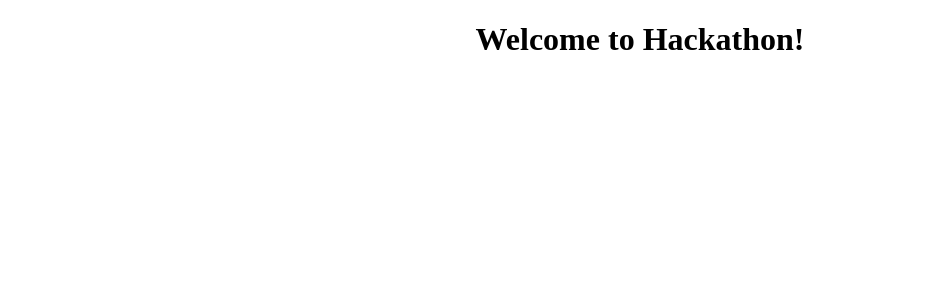
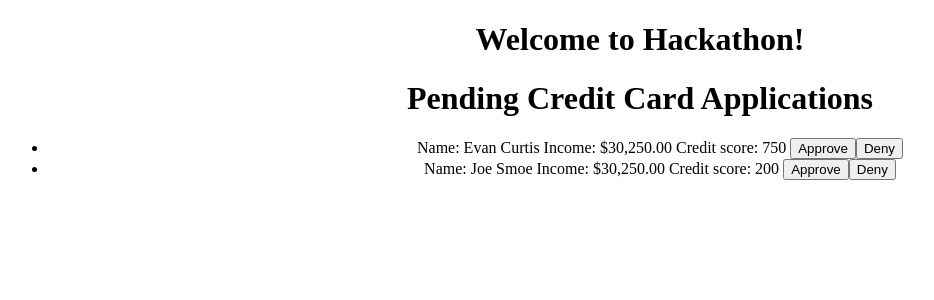
Before and after one commit to ewcurtis/Hackathon, an Angular app in the folder Hackathon/: page / in a window 1280 px wide. Shown: the top 300 px of the page, without its empty margins (0-934 px from the left). Built offline with nearby package versions, Linux system fonts and the light colour scheme.

Commit message:
added employee component

```diff
--- a/Hackathon/src/app/app.component.html
+++ b/Hackathon/src/app/app.component.html
@@ -3,3 +3,5 @@
   <h1>
     Welcome to {{ title }}!
   </h1>
+
+  <app-employee></app-employee>
--- a/Hackathon/src/app/app.module.ts
+++ b/Hackathon/src/app/app.module.ts
@@ -2,10 +2,12 @@ import { BrowserModule } from '@angular/platform-browser';
 import { NgModule } from '@angular/core';
 
 import { AppComponent } from './app.component';
+import { EmployeeComponent } from './employee/employee.component';
 
 @NgModule({
   declarations: [
-    AppComponent
+    AppComponent,
+    EmployeeComponent
   ],
   imports: [
     BrowserModule
--- /dev/null
+++ b/Hackathon/src/app/employee/employee.component.html
@@ -0,0 +1,9 @@
+<h1>Pending Credit Card Applications</h1>
+
+<ul>
+  <li *ngFor= 'let customer of customers'>
+    Name: {{customer.name}} Income: {{customer.income | currency}} Credit score: {{customer.creditScore}}
+    <button (click) = 'approve(customer)'>Approve</button>
+    <button (click) = 'deny(customer)'>Deny</button>
+  </li>
+</ul>
--- /dev/null
+++ b/Hackathon/src/app/employee/employee.component.ts
@@ -0,0 +1,48 @@
+import { Component, OnInit } from '@angular/core';
+import { PendingApp } from './pendingApp';
+
+@Component({
+  selector: 'app-employee',
+  templateUrl: './employee.component.html',
+  styleUrls: ['./employee.component.css']
+})
+export class EmployeeComponent implements OnInit {
+
+  customers: PendingApp[] = [new PendingApp('Evan Curtis', 30250, 750),
+  new PendingApp('Joe Smoe', 30250, 200)];
+
+  constructor() { }
+
+  ngOnInit() {
+  }
+
+  load() {
+    return this.customers;
+  }
+
+deny(p: PendingApp) {
+  //console.log(p);
+  console.log('denied');
+  this.customers = this.customers.filter((c) => {
+    if (c !== p) {
+      return c;
+    }
+  });
+  window.alert('Customer Denied');
+  this.load();
+  for (let cs of this.customers) {
+    console.log(cs);
+  }
+}
+
+approve(p: PendingApp) {
+  console.log('approved');
+  this.customers = this.customers.filter((c) => {
+    if (c !== p) {
+      return c;
+    }
+  });
+  window.alert('Customer Approved');
+  this.load();
+}
+}
--- /dev/null
+++ b/Hackathon/src/app/employee/pendingApp.ts
@@ -0,0 +1,3 @@
+export class PendingApp {
+    constructor(public name, public income, public creditScore) {}
+    }
```
Also changed, not shown: Hackathon/src/app/employee/employee.component.css (added), 1 other file (tests, documents, lock files or other folders).
